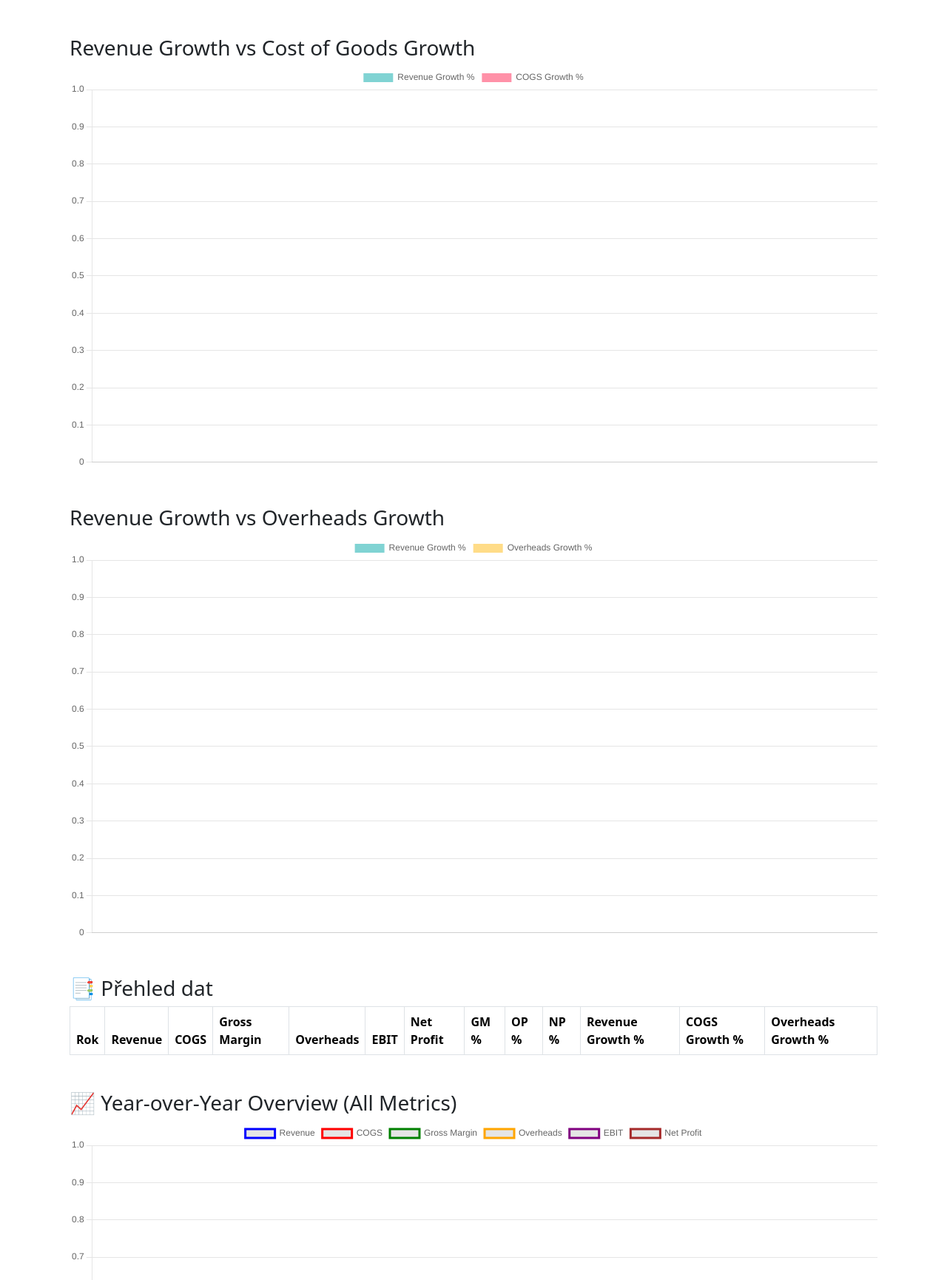
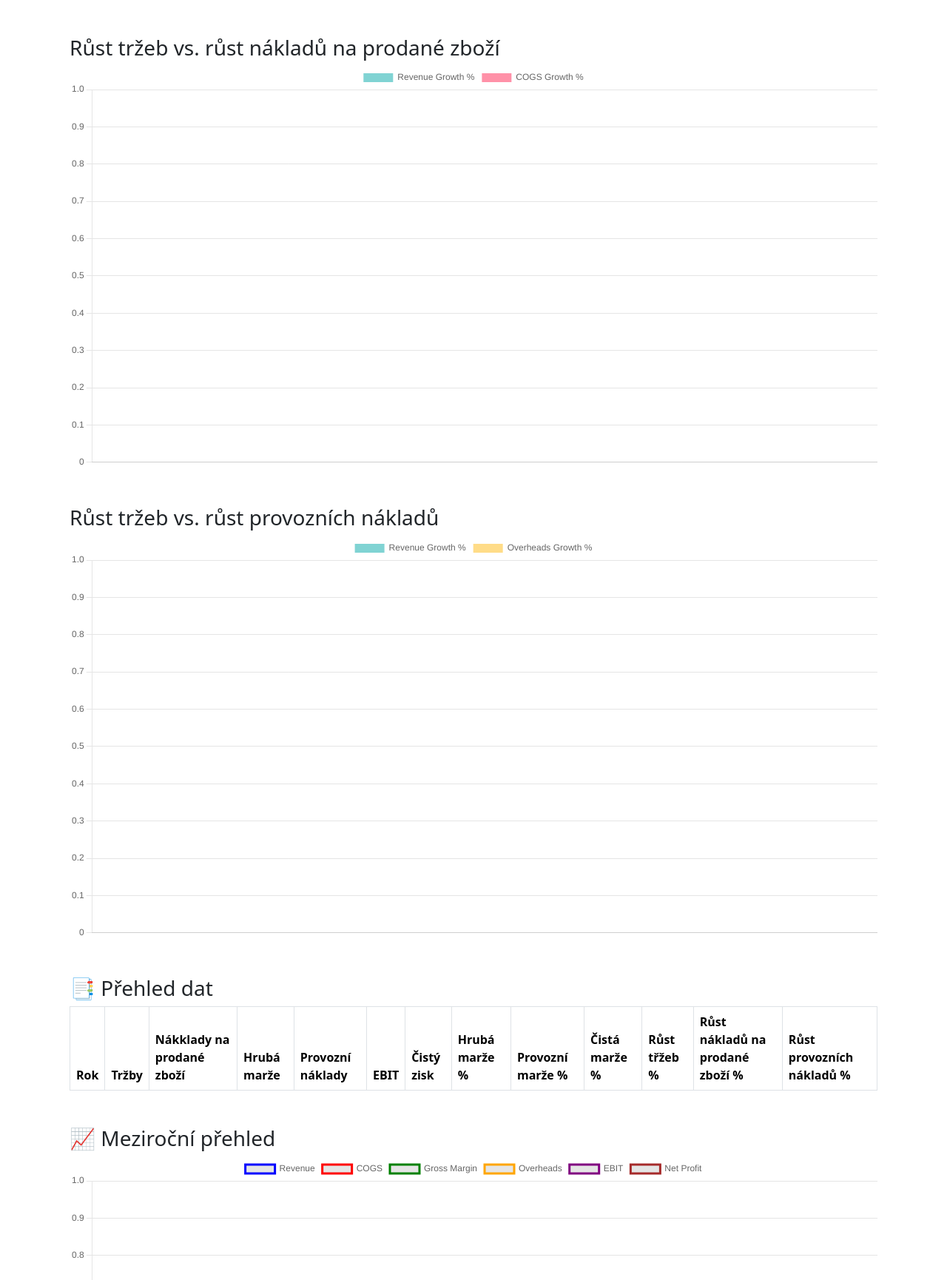
Before and after one commit to bodichek/scb_ai_refactor, a Django app: page /dashboard/ in a window 1280 px wide. Shown: the part 1390-3120 px from the top of the page at 74% size. Run offline with Django 5.2, Linux system fonts and the light colour scheme; the visitor is signed in with stand-in values (Sample User, id 1); data that the repository does not hold is empty.

Commit message:
překlady textů použe do CZ

```diff
--- a/exports/templates/exports/export_form.html
+++ b/exports/templates/exports/export_form.html
@@ -1,7 +1,7 @@
 {% extends "base.html" %}
 {% block content %}
 <div class="container">
-  <h2>📤 Export do PDF</h2>
+  <h2>📤 Exportovat do PDF</h2>
 
   <form method="post" action="{% url 'exports:export_pdf' %}">
     {% csrf_token %}
--- a/templates/base.html
+++ b/templates/base.html
@@ -31,7 +31,7 @@
 
             <!-- Upload PDF -->
             <li class="nav-item">
-              <a class="nav-link" href="{% url 'ingest:upload_pdf' %}">⬆️ Nahrát soubor</a>
+              <a class="nav-link" href="{% url 'ingest:upload_pdf' %}">⬆️ Nahrát soubory</a>
             </li>
 
             <!-- Dotazník -->
--- a/templates/dashboard/index.html
+++ b/templates/dashboard/index.html
@@ -15,16 +15,16 @@
   </div>
 
   <!-- Grafy -->
-  <h3>Your Profit Story</h3>
+  <h3>Váš příběh zisku</h3>
   <canvas id="profitStoryChart"></canvas>
 
-  <h3 class="mt-5">Profitability Trends</h3>
+  <h3 class="mt-5">Trend ziskovosti</h3>
   <canvas id="profitabilityTrendsChart"></canvas>
 
-  <h3 class="mt-5">Revenue Growth vs Cost of Goods Growth</h3>
+  <h3 class="mt-5">Růst tržeb vs. růst nákladů na prodané zboží</h3>
   <canvas id="revCogsGrowthChart"></canvas>
 
-  <h3 class="mt-5">Revenue Growth vs Overheads Growth</h3>
+  <h3 class="mt-5">Růst tržeb vs. růst provozních nákladů</h3>
   <canvas id="revOverheadsGrowthChart"></canvas>
 
   <!-- Tabulkový přehled -->
@@ -33,18 +33,18 @@
     <thead>
       <tr>
         <th>Rok</th>
-        <th>Revenue</th>
-        <th>COGS</th>
-        <th>Gross Margin</th>
-        <th>Overheads</th>
+        <th>Tržby</th>
+        <th>Nákklady na prodané zboží</th>
+        <th>Hrubá marže</th>
+        <th>Provozní náklady</th>
         <th>EBIT</th>
-        <th>Net Profit</th>
-        <th>GM %</th>
-        <th>OP %</th>
-        <th>NP %</th>
-        <th>Revenue Growth %</th>
-        <th>COGS Growth %</th>
-        <th>Overheads Growth %</th>
+        <th>Čistý zisk</th>
+        <th>Hrubá marže %</th>
+        <th>Provozní marže %</th>
+        <th>Čistá marže %</th>
+        <th>Růst třžeb %</th>
+        <th>Růst nákladů na prodané zboží %</th>
+        <th>Růst provozních nákladů %</th>
       </tr>
     </thead>
     <tbody>
@@ -69,7 +69,7 @@
   </table>
 
   <!-- Line chart pro všechny metriky -->
-  <h3 class="mt-5">📈 Year-over-Year Overview (All Metrics)</h3>
+  <h3 class="mt-5">📈 Meziroční přehled </h3>
   <canvas id="allMetricsChart"></canvas>
 </div>
 
--- a/templates/dashboard/profitability.html
+++ b/templates/dashboard/profitability.html
@@ -1,7 +1,7 @@
 {% extends "base.html" %}{% block content %}
-<h3>Profitability</h3>
+<h3>Ziskovost</h3>
 <table class="table table-striped">
-  <thead><tr><th>Year</th><th>Revenue</th><th>GrossMargin</th><th>NetProfit</th></tr></thead>
+  <thead><tr><th>Rok</th><th>Třžby</th><th>Hrubá marže</th><th>Čistý zisk</th></tr></thead>
   <tbody>
   {% for s in statements %}
     <tr>
--- a/templates/dashboard/report.html
+++ b/templates/dashboard/report.html
@@ -3,7 +3,7 @@
 <ul class="list-group">
   {% for s in statements %}
     <li class="list-group-item">
-      <b>{{ s.year }}</b> — Revenue: {{ s.data.Revenue|default:0 }}, Net Profit: {{ s.data.NetProfit|default:0 }}
+      <b>{{ s.year }}</b> — Tržby: {{ s.data.Revenue|default:0 }}, Čistý zisk: {{ s.data.NetProfit|default:0 }}
     </li>
   {% endfor %}
 </ul>
```
Also changed, not shown: count.py (added, +15 -0 lines).
